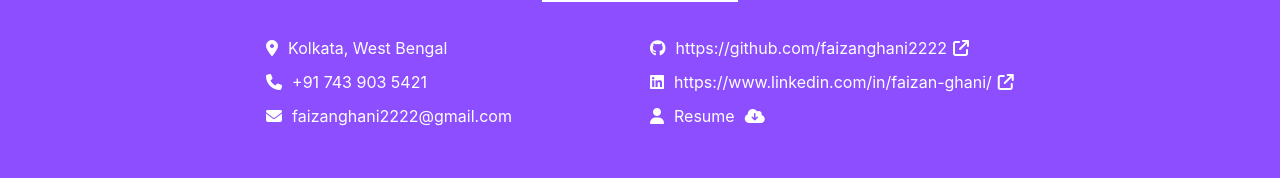
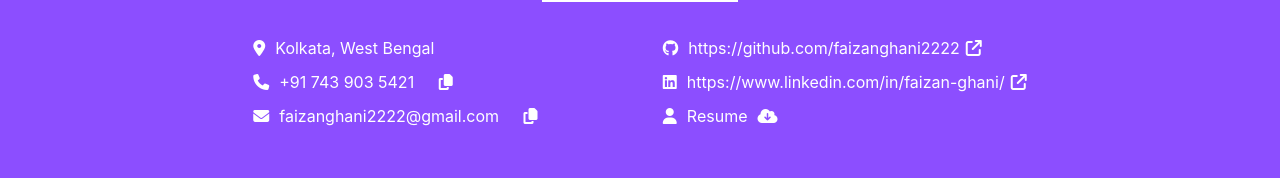
Before and after one commit to faizanghani2222/faizanghani2222.github.io, a React (Create React App) app: page / in a window 1280 px wide. Shown: the part 4083-4261 px from the top of the page. Built offline with nearby package versions, Linux system fonts and the light colour scheme.

Commit message:
updated contact me section

```diff
--- a/src/Container/Contact.jsx
+++ b/src/Container/Contact.jsx
@@ -1,8 +1,26 @@
 import { Box, Flex, Heading, Link, Text } from '@chakra-ui/react';
 import React from 'react';
+import { useRef } from 'react';
 import Fade from 'react-reveal/Fade';
 import FaizanGhani_Resume from "../Resume/FaizanGhani_Resume.pdf"
 function Contact() {
+    const ref=useRef(null)
+    const refe=useRef(null)
+    const copy = () => {
+        navigator.clipboard.writeText( "+917439035421" );
+        ref.current.innerHTML = '<i class="fa-solid fa-check"></i>';
+        setTimeout( () => {
+          ref.current.innerHTML = '<i class="fa-solid fa-copy"></i>';
+        }, 4000 );
+      };
+      const copye = () => {
+        navigator.clipboard.writeText( "faizanghani2222@gmail.com" );
+        ref.current.innerHTML = '<i class="fa-solid fa-check"></i>';
+        setTimeout( () => {
+          ref.current.innerHTML = '<i class="fa-solid fa-copy"></i>';
+        }, 4000 );
+      };
+
     return (
         <Box width="100%"  pt={["10%","5%","5%"]} h="50vh" pb="50px" px="10%" id="contact" background="rgb(140, 78, 255)" color="white">
             <Heading fontSize="32px" textAlign="center" textDecoration="underline">Get In Touch</Heading>
@@ -15,11 +33,11 @@ function Contact() {
                     </Box>
                     <Box display="flex" gap="10px" alignItems="center"mb="10px">
                     <i class="fa-solid fa-phone"></i>
-                    <Text>+91 743 903 5421</Text>
+                    <Text>+91 743 903 5421 <Text ml="20px" display="inline-block" onClick={copy} ref={ref}><i class="fa-solid fa-copy"></i></Text></Text>
                     </Box>
                     <Box display="flex" gap="10px" alignItems="center"mb="10px">
                     <i class="fa-solid fa-envelope"></i>
-                    <Text>faizanghani2222@gmail.com</Text>
+                    <Text>faizanghani2222@gmail.com <Text ml="20px" display="inline-block" onClick={copye} ref={refe}><i class="fa-solid fa-copy"></i></Text></Text>
                     </Box>
                 </Box>
                </Fade>
```
